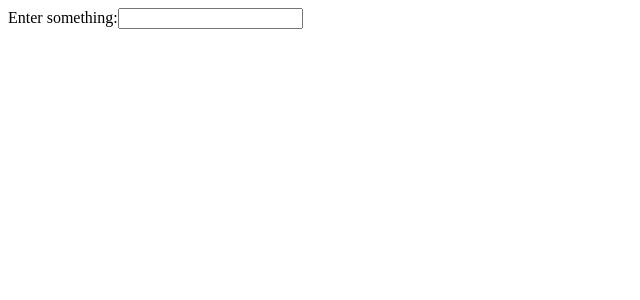
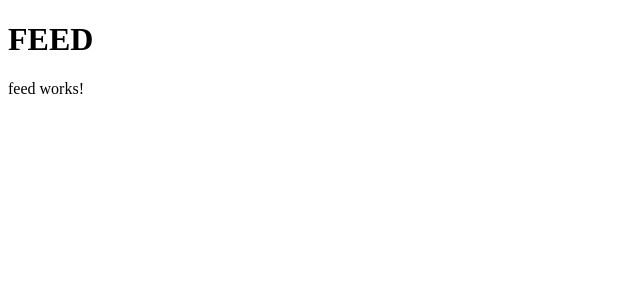
Before and after one commit to swe-fall-2024/soundbytes, an Angular app in the folder angular-frontend/: page / in a window 1280 px wide. Shown: the top 300 px of the page, without its empty margins (0-640 px from the left). Built offline with nearby package versions, Linux system fonts and the light colour scheme.

Commit message:
Added feed component to app.component.ts so can view feed

```diff
--- a/angular-frontend/src/app/app.component.ts
+++ b/angular-frontend/src/app/app.component.ts
@@ -28,14 +28,20 @@
 
 
 import { Component } from '@angular/core';
+import { FeedComponent } from './views/feed/feed.component';
 
 @Component({
   selector: 'app-root',
+  imports: [FeedComponent],
   template: `
-    <div>
-      <label for="textbox">Enter something:</label>
-      <input id="textbox" type="text" />
-    </div>
+    <main>
+      <header>
+        <h1>FEED</h1>
+      </header>
+      <section class="content">
+        <app-feed></app-feed>
+      </section>
+    </main>
   `,
   styleUrls: ['./app.component.css']
 })
```
